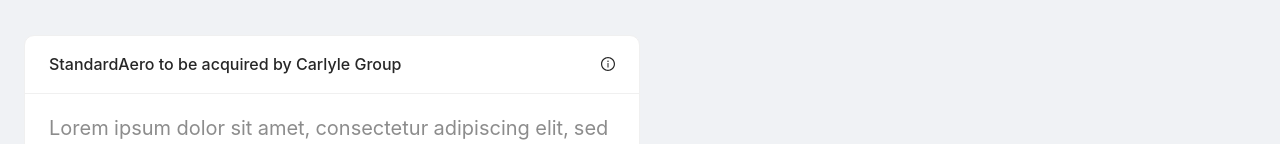
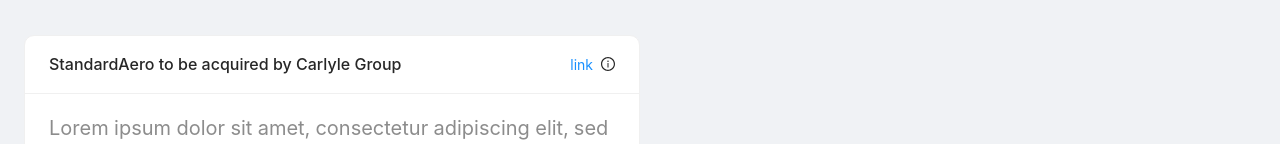
Before and after one commit to JonasRoo/aviation-news-app-frontend, a React (Create React App) app in the folder frontend/: page / in a window 1280 px wide. Shown: the part 176-320 px from the top of the page. Built offline with nearby package versions, Linux system fonts and the light colour scheme; no server answers.

Commit message:
remove unnecessary fields from props

```diff
--- a/frontend/src/components/TaggingArticle.tsx
+++ b/frontend/src/components/TaggingArticle.tsx
@@ -1,4 +1,4 @@
-import { Card, Popover } from 'antd';
+import { Card, Popover, Space } from 'antd';
 import React from 'react';
 import moment from 'moment';
 import '../components/style/TaggingArticle.css';
@@ -13,8 +13,6 @@
 	link: string;
 	date_published: Date;
 	description?: string;
-	image?: string;
-	author?: string;
 	source_name?: string;
 }
 
@@ -26,7 +24,12 @@
 	);
 	const extraField = (
 		<Popover content={titleField}>
-			<InfoCircleOutlined />
+			<Space>
+				<a href={props.link} target="_blank" rel="noreferrer">
+					link
+				</a>
+				<InfoCircleOutlined />
+			</Space>
 		</Popover>
 	);
 
```
